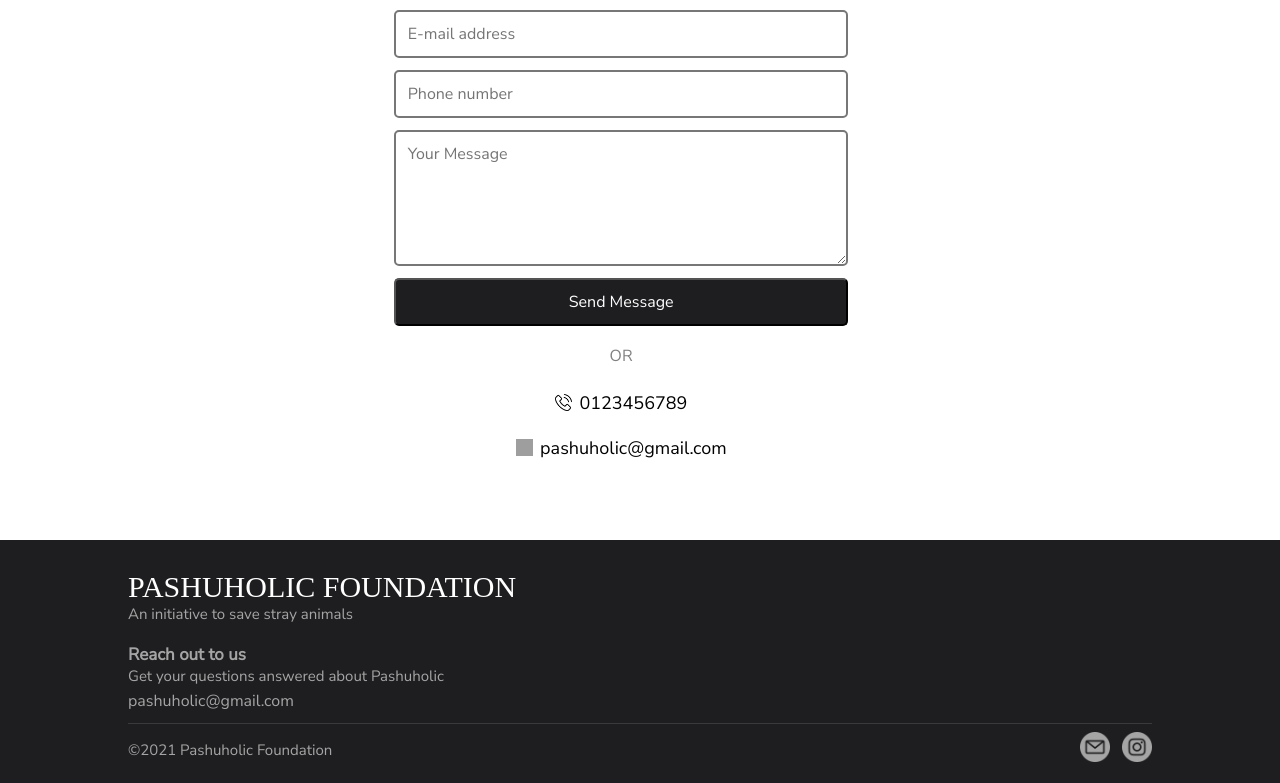
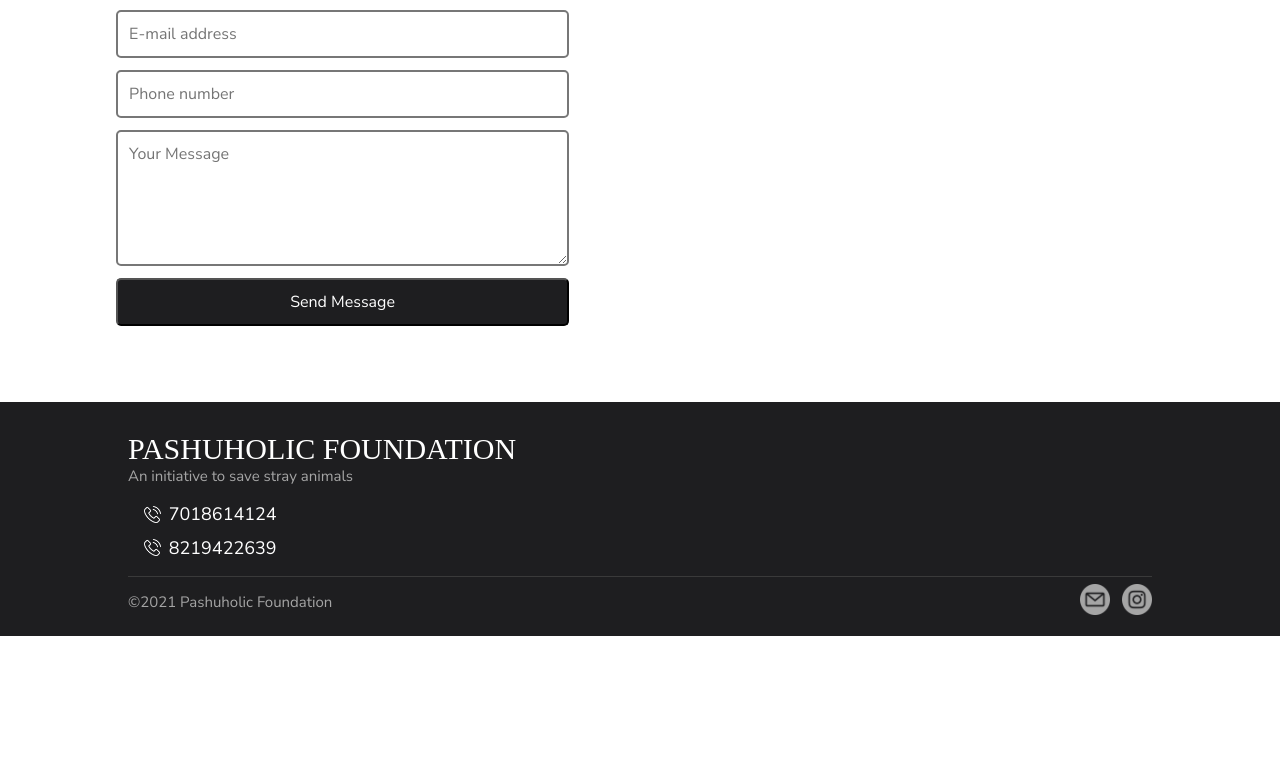
Before and after one commit to sahilkalkal9/pashuholic, a React (Create React App) app: page / in a window 1280 px wide. Shown: the part 1421-2204 px from the top of the page. After the commit the page ends 2057 px from the top, so only its background shows below. Built offline with nearby package versions, Linux system fonts and the light colour scheme; grey boxes are pictures that could not be loaded; a web font is replaced by a local one.

Commit message:
fixed layout

```diff
--- a/src/App.scss
+++ b/src/App.scss
@@ -493,8 +493,9 @@
 .con-opts {
   display: flex;
   flex-direction: column;
-  gap: .3cm;
-  align-items: center;
+  margin-top: .3cm;
+  // gap: .3cm;
+  // align-items: center;
 }
 
 
@@ -585,11 +586,19 @@
   padding: .5cm 10vw 0.2cm 10vw;
 }
 
+.contact-left,
+.contact-right {
+  width: 100%;
+}
+
 .map {
 
   // border: none;
   border-radius: 10px;
   border: 1px solid #1e1e20;
+  width: 100%;
+  height: 9.5cm
+
 
 }
 
@@ -982,6 +991,10 @@
   height: .6cm;
 }
 
+.fp{
+  color: white;
+}
+
 
 
 
--- a/src/components/footer/footer.jsx
+++ b/src/components/footer/footer.jsx
@@ -1,5 +1,5 @@
 import em from "./em.png"
-import pc from "./pc.png"
+import pc from "./pccccp.png"
 import dis from "./whatsapp.png"
 import ig from "./igg.png"
 import email from "./em.png"
@@ -14,11 +14,26 @@ function Footer() {
                                         <div className="company-footer">
                                                 <p className="logoText" >PASHUHOLIC FOUNDATION</p>
                                                 <p className="footer-about" >An initiative to save stray animals</p>
-                                                <p className="footer-reach">Reach out to us</p>
+                                                {/* <p className="footer-reach">Reach out to us</p>
                                                 <p className="footer-about" >Get your questions answered about Pashuholic</p>
                                                 <div className="footer-icons">
 
-                                                        <p className="footer-email" ><a href="mailto:pashuholicfoundation@gmail.com" >pashuholic@gmail.com</a></p>
+                                                        <p className="footer-email" ><a href="mailto:pashuholic@gmail.com" >pashuholic@gmail.com</a></p>
+                                                </div> */}
+
+                                                <div className="con-opts">
+                                                        <div className="con-opt">
+                                                                <img className="con-img" src={pc} />
+                                                                <p className="con-text fp">7018614124</p>
+                                                        </div>
+                                                        <div className="con-opt">
+                                                                <img className="con-img" src={pc} />
+                                                                <p className="con-text fp">8219422639</p>
+                                                        </div>
+                                                        {/* <div className="con-opt">
+                                                                <img className="con-img" src={mail} />
+                                                                <p className="con-text">pashuholic@gmail.com</p>
+                                                        </div> */}
                                                 </div>
 
                                         </div>
@@ -72,7 +87,7 @@ function Footer() {
                                                 <a href="mailto:pashuholic@gmail.com" target="blank">
                                                         <img className="lower-footer-icon" src={email} />
                                                 </a>
-                                                <a href="https://instagram.com/strayfarm" target="blank">
+                                                <a href="https://instagram.com/pashuholic" target="blank">
                                                         <img className="lower-footer-icon" src={ig} />
                                                 </a>
 
--- a/src/components/home/home.jsx
+++ b/src/components/home/home.jsx
@@ -267,18 +267,9 @@ function Home() {
 
                                 </form>
 
-                                <p className="or" >OR</p>
+                                {/* <p className="or" >OR</p> */}
 
-                                <div className="con-opts">
-                                    <div className="con-opt">
-                                        <img className="con-img" src={pc} />
-                                        <p className="con-text">0123456789</p>
-                                    </div>
-                                    <div className="con-opt">
-                                        <img className="con-img" src={mail} />
-                                        <p className="con-text">pashuholic@gmail.com</p>
-                                    </div>
-                                </div>
+
 
 
                             </div>
@@ -286,8 +277,7 @@ function Home() {
                                 <div className="map-box" >
                                     <Iframe
                                         url={`https://www.google.com/maps/embed?pb=!1m23!1m12!1m3!1d108057.93022279699!2d76.32887933823098!3d32.18238928942553!2m3!1f0!2f0!3f0!3m2!1i1024!2i768!4f13.1!4m8!3e6!4m0!4m5!1s0x391b5340ac47fe61%3A0x2399a5bc34ba69d8!2sPashuholic%20Foundation%2C%20Bagiarra%2C%20Himachal%20Pradesh%20176052!3m2!1d32.182415999999996!2d76.4112806!5e0!3m2!1sen!2sin!4v1713156377022!5m2!1sen!2sin`}
-                                        width="600px"
-                                        height="400px"
+
                                         loading="lazy"
                                         allowFullScreen
                                         className="map"
```
Also changed, not shown: src/components/footer/pccccp.png (added).
